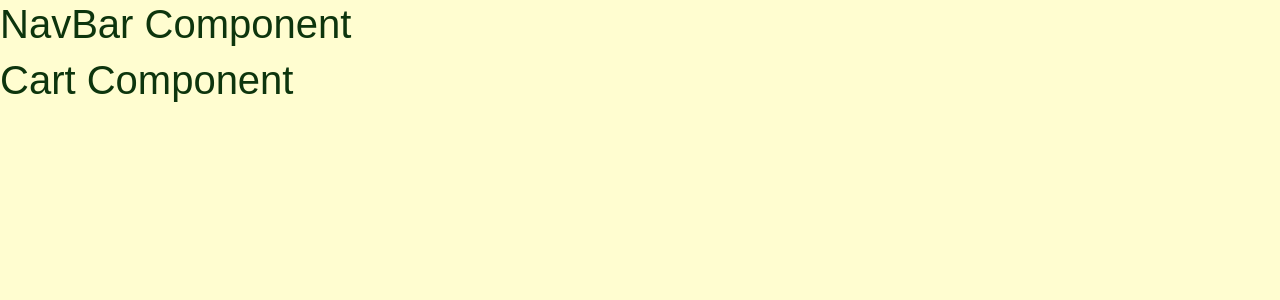
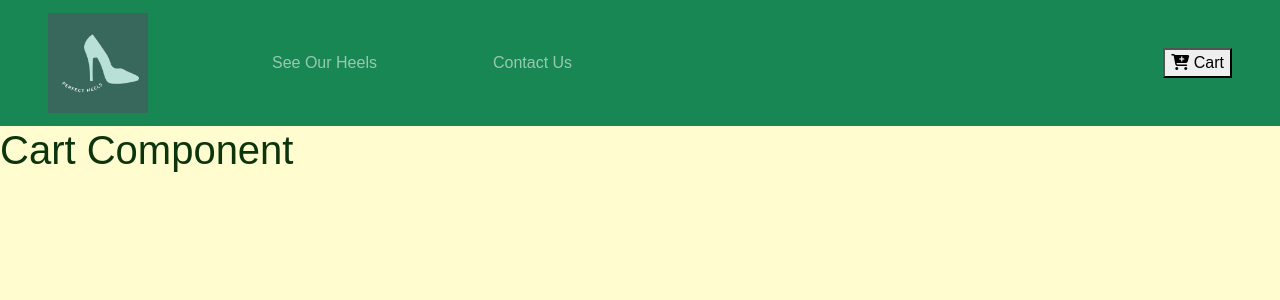
Before and after one commit to BritneyHanna/PerfectHeels, a React (Create React App) app: page /cart in a window 1280 px wide. Shown: the top 300 px of the page. Built offline with nearby package versions, Linux system fonts and the light colour scheme; a web font is replaced by a local one.

Commit message:
basic navbar

```diff
--- a/src/App.css
+++ b/src/App.css
@@ -27,3 +27,11 @@ letter-spacing: 0.2rem;
 
   color:var( --lightGreen);
 }
+.navlinks{
+
+margin-left: 100px;
+}
+.cart{
+
+  margin-left: auto;
+}
--- a/src/App.js
+++ b/src/App.js
@@ -8,7 +8,9 @@ import NavBar from "./components/NavBar";
 import ProductDetails from "./components/ProductDetails";
 import Cart from "./components/Cart";
 import Home from "./components/Home";
+import Contactus from "./components/Contactus";
 import DefaultPage from "./components/DefaultPage";
+
 
 function App() {
   return (
@@ -19,7 +21,7 @@ function App() {
       <Switch>
         <Route exact path="/" component={Home}/>
         <Route
-          path="/productlist"
+          path="/shop"
           render={() => (
             <React.Fragment>
               <NavBar />
@@ -45,6 +47,15 @@ function App() {
             </React.Fragment>
           )}
         />
+         <Route
+          exact path="/contactus"
+          render={() => (
+            <React.Fragment>
+              <Contactus/>
+
+            </React.Fragment>
+          )}
+        />
 
         <Route component={DefaultPage} />
       </Switch>
--- /dev/null
+++ b/src/components/Contactus.js
@@ -0,0 +1,11 @@
+import React, { Component } from 'react'
+
+export default class Contactus extends Component {
+    render() {
+        return (
+            <div>
+                <h1> Contact Us Component </h1>
+            </div>
+        )
+    }
+}
--- a/src/components/NavBar.js
+++ b/src/components/NavBar.js
@@ -1,11 +1,31 @@
-import React, { Component } from 'react'
+import React, { Component } from "react";
 
+import {Link} from "react-router-dom";
+import logo3 from "../logo3.png"
 export default class NavBar extends Component {
     render() {
         return (
-            <div>
-                <div><h1>NavBar Component </h1></div>
-            </div>
-        )
+           <nav className=" navbar navbar-expand-sm bg-success navbar-dark px-sm-5">
+
+               <Link to ="/">
+                   <img src={logo3} alt="logo" className="navbar-brand"></img> </Link>
+
+              <ul className=" navbar-nav align-items-center">
+                <li className="nav-item navlinks  ">
+                    <Link to="/shop" className="nav-link">
+                    See Our Heels
+                    </Link>
+                    </li>
+
+                    <li className="nav-item navlinks ">
+                    <Link to="/contactus" className="nav-link">
+                    Contact Us
+                    </Link>
+                </li>
+              </ul>
+              <Link to="/cart" className="cart"> <button> <i className=" fas fa-cart-plus">
+                  </i> Cart</button> </Link>
+           </nav>
+        );
     }
 }
```
Also changed, not shown: src/logo2.png (added), src/logo3.png (added).
